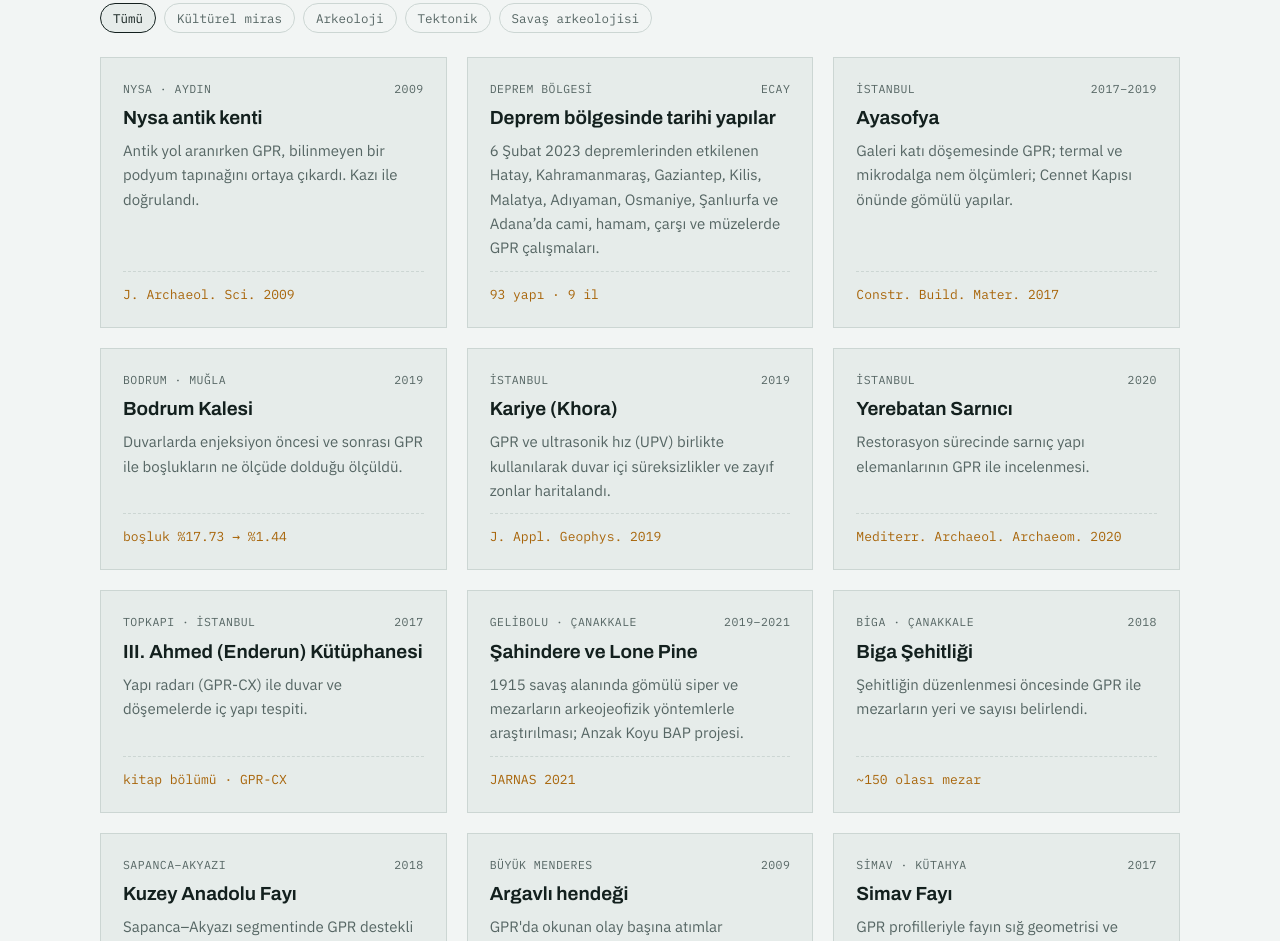
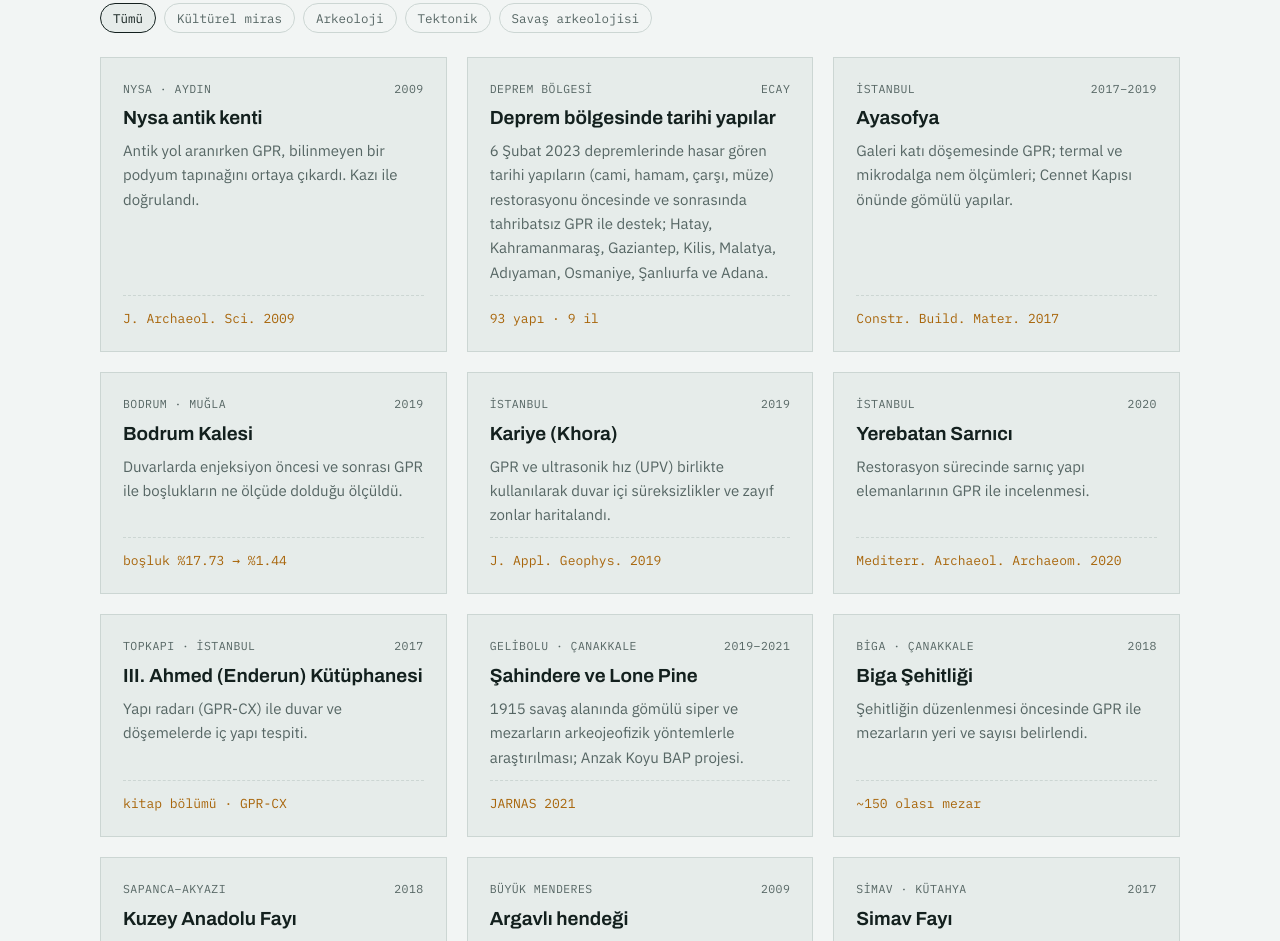
Before and after one commit to profdrccy/profdrccy.github.io, a plain HTML site: page index.html in a window 1280 px wide. Shown: the part 3284-4225 px from the top of the page. Drawn offline with Linux system fonts and the light colour scheme.

Commit message:
Deprem kartı: restorasyon öncesi/sonrası GPR desteği
Co-Authored-By: Claude Opus 5.5 <noreply@anthropic.com>
Claude-Session: https://claude.ai/code/session_01SK9AADTCtZeMRnQmdLD6sa

```diff
--- a/index.html
+++ b/index.html
@@ -395,7 +395,7 @@ footer .wrap{display:flex;flex-wrap:wrap;justify-content:space-between;gap:16px}
       <article class="proj" data-cat="heritage">
         <div class="meta"><span><span class="tr">Deprem bölgesi</span><span class="en">Earthquake zone</span></span><span>ECAY</span></div>
         <h3><span class="tr">Deprem bölgesinde tarihi yapılar</span><span class="en">Historic buildings in the earthquake zone</span></h3>
-        <p><span class="tr">6 Şubat 2023 depremlerinden etkilenen Hatay, Kahramanmaraş, Gaziantep, Kilis, Malatya, Adıyaman, Osmaniye, Şanlıurfa ve Adana’da cami, hamam, çarşı ve müzelerde GPR çalışmaları.</span><span class="en">GPR surveys of mosques, baths, bazaars and museums in Hatay, Kahramanmaraş, Gaziantep, Kilis, Malatya, Adıyaman, Osmaniye, Şanlıurfa and Adana, the provinces hit by the 6 February 2023 earthquakes.</span></p>
+        <p><span class="tr">6 Şubat 2023 depremlerinde hasar gören tarihi yapıların (cami, hamam, çarşı, müze) restorasyonu öncesinde ve sonrasında tahribatsız GPR ile destek; Hatay, Kahramanmaraş, Gaziantep, Kilis, Malatya, Adıyaman, Osmaniye, Şanlıurfa ve Adana.</span><span class="en">Non-destructive GPR support before and after the restoration of historic buildings (mosques, baths, bazaars, museums) damaged in the 6 February 2023 earthquakes, across Hatay, Kahramanmaraş, Gaziantep, Kilis, Malatya, Adıyaman, Osmaniye, Şanlıurfa and Adana.</span></p>
         <div class="read">93 <span class="tr">yapı</span><span class="en">buildings</span> · 9 <span class="tr">il</span><span class="en">provinces</span></div>
       </article>
       <article class="proj" data-cat="heritage">
```
